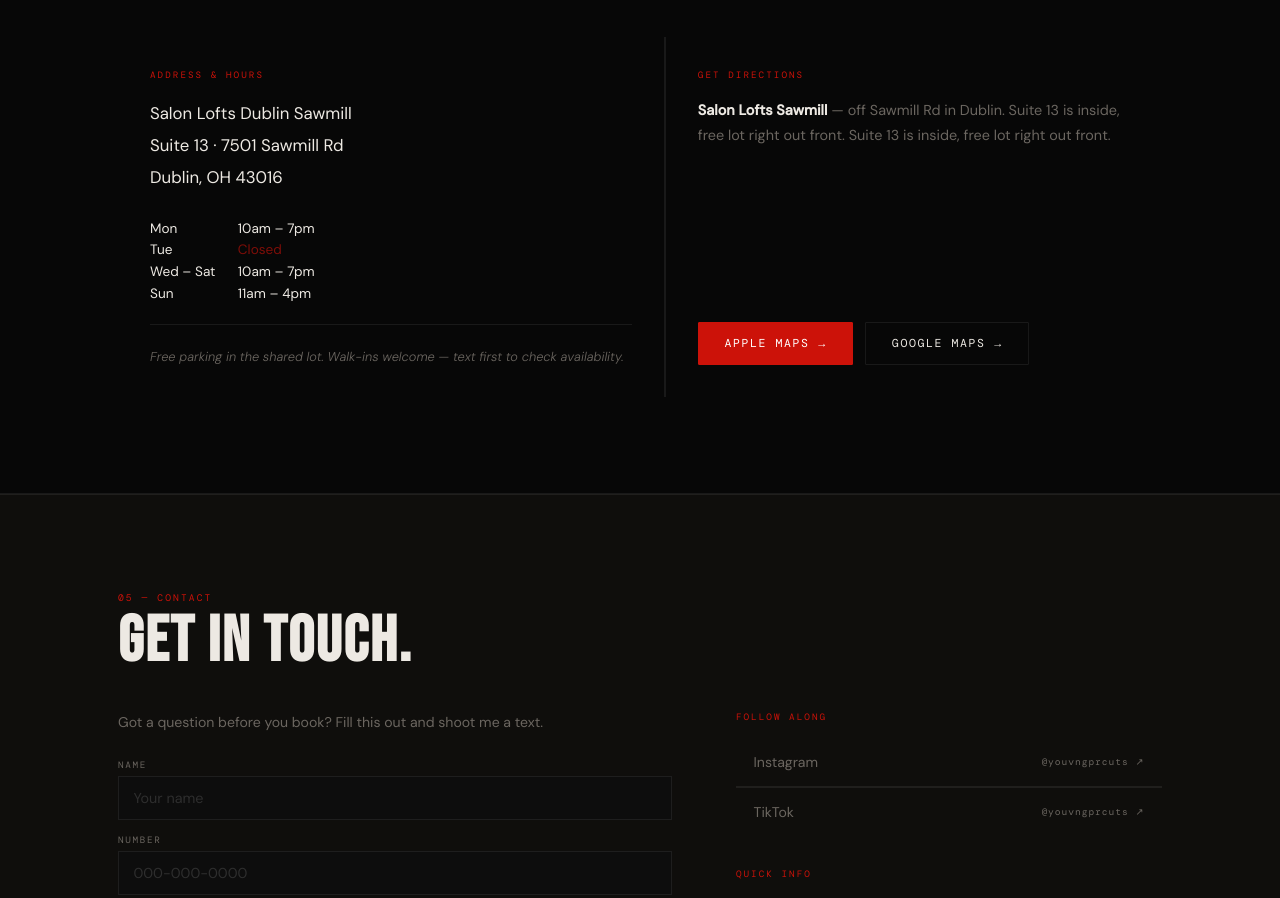
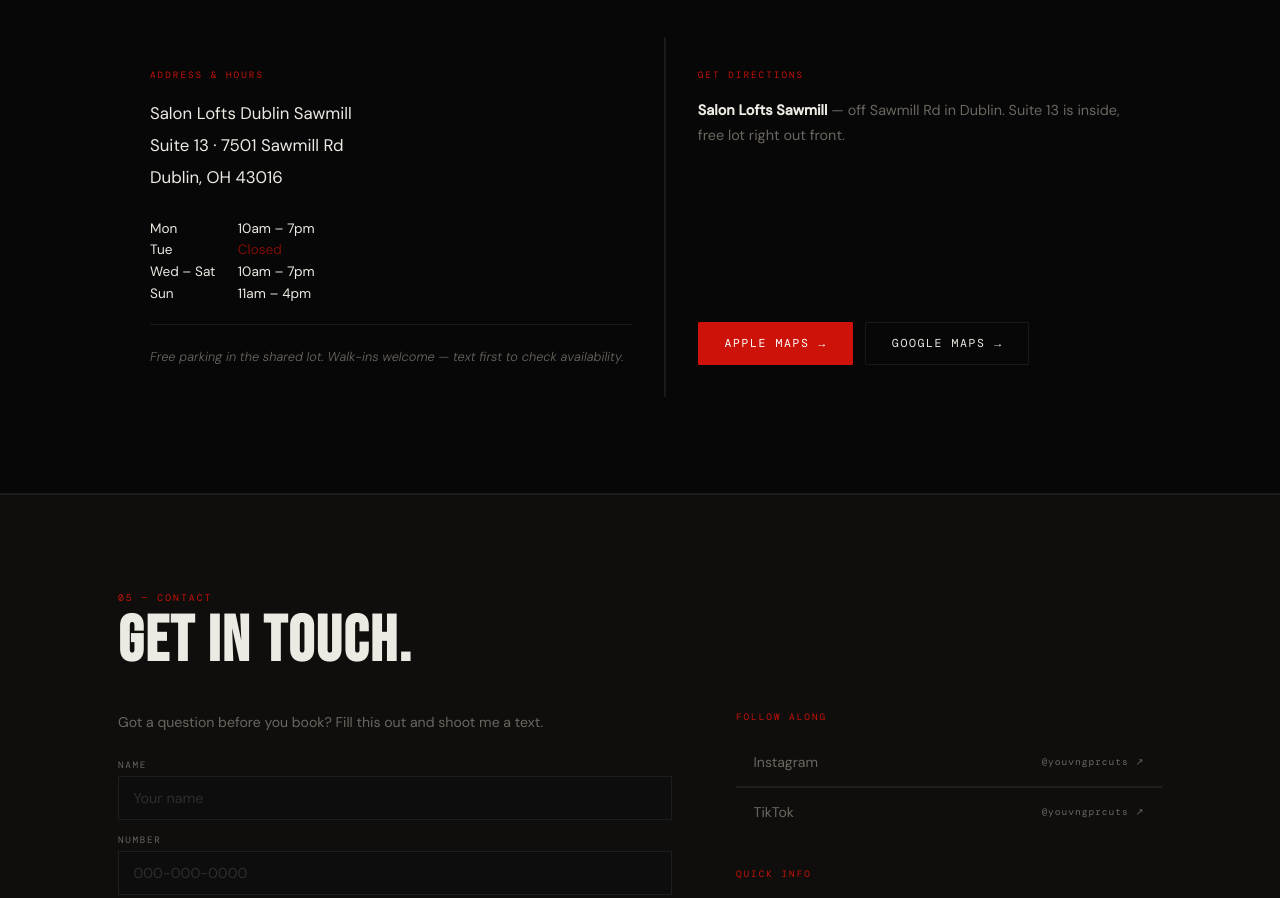
Before and after one commit to rakshitpatel3/YeremyWebsite, an Astro site: page / in a window 1280 px wide. Shown: the part 4042-4940 px from the top of the page. Built offline with nearby package versions, Linux system fonts and the light colour scheme; Astro itself is replaced by a stand-in of ours; some packages are replaced by stand-ins of ours.

Commit message:
Updated Location

```diff
--- a/src/components/Location.astro
+++ b/src/components/Location.astro
@@ -29,7 +29,6 @@
           <div class="loc-lbl">Get Directions</div>
           <p class="dir-copy">
             <strong>Salon Lofts Sawmill</strong> — off Sawmill Rd in Dublin. Suite 13 is inside, free lot right out front.
-            Suite 13 is inside, free lot right out front.
           </p>
         </div>
         <div class="dir-btns">
```
